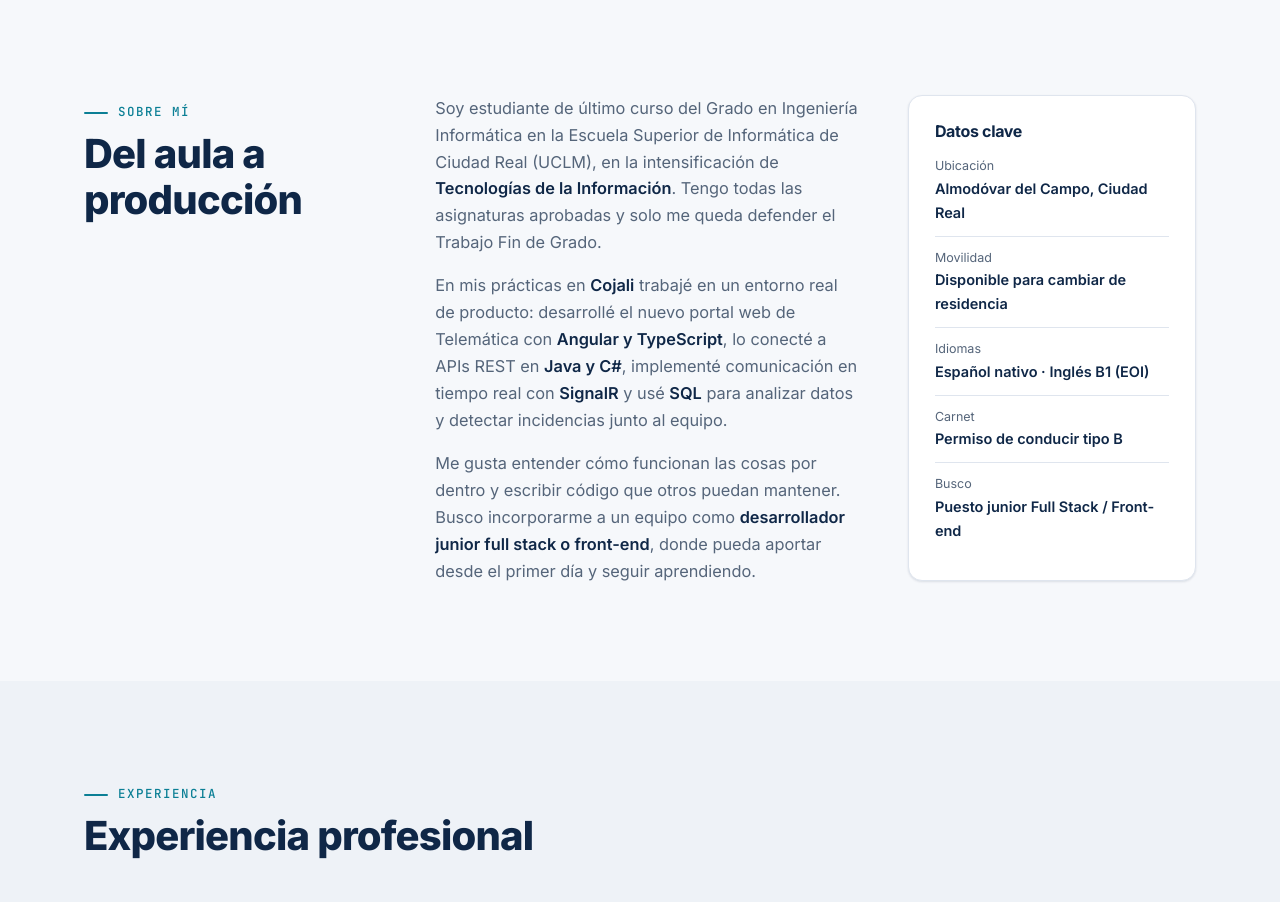
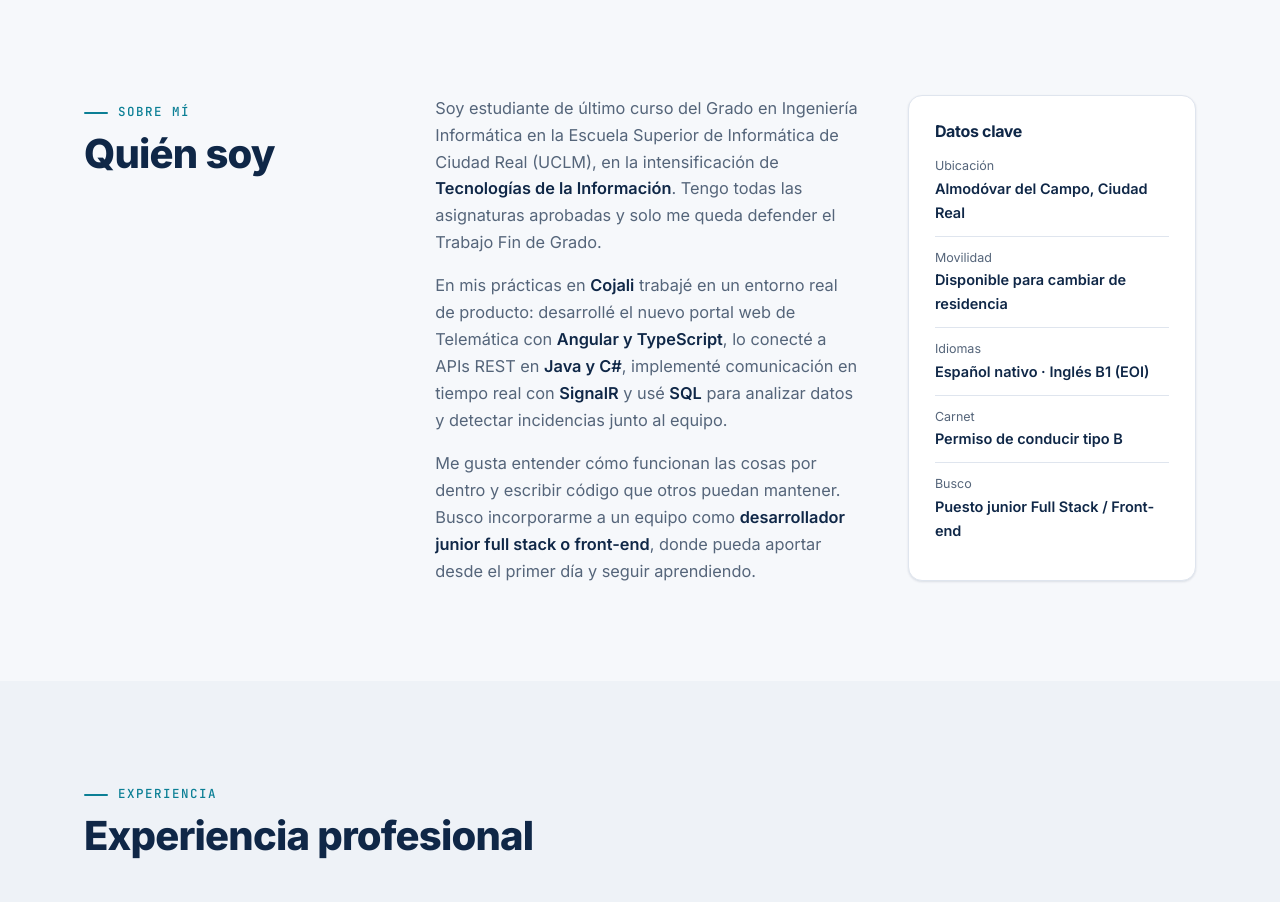
Before and after one commit to jesuuscallejaas/jesuuscallejaas.github.io, a plain HTML site: page index.html in a window 1280 px wide. Shown: the part 840-1742 px from the top of the page. Drawn offline with Linux system fonts and the light colour scheme.

Commit message:
Cambiar título de la sección Sobre mí
Co-Authored-By: Claude Opus 5.5 <noreply@anthropic.com>

```diff
--- a/index.html
+++ b/index.html
@@ -130,7 +130,7 @@
             <div class="container about-grid">
                 <div class="section-heading reveal">
                     <p class="eyebrow">Sobre mí</p>
-                    <h2 id="about-title">Del aula a producción</h2>
+                    <h2 id="about-title">Quién soy</h2>
                 </div>
                 <div class="about-copy reveal">
                     <p>Soy estudiante de último curso del Grado en Ingeniería Informática en la Escuela Superior de Informática de Ciudad Real (UCLM), en la intensificación de <strong>Tecnologías de la Información</strong>. Tengo todas las asignaturas aprobadas y solo me queda defender el Trabajo Fin de Grado.</p>
```
